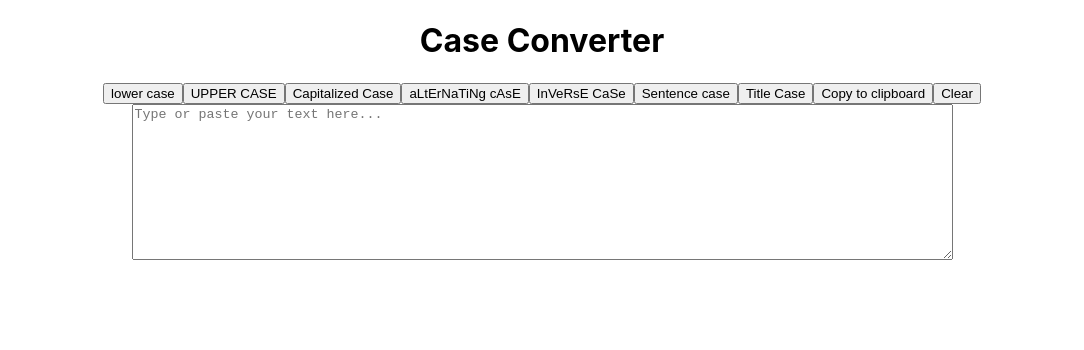
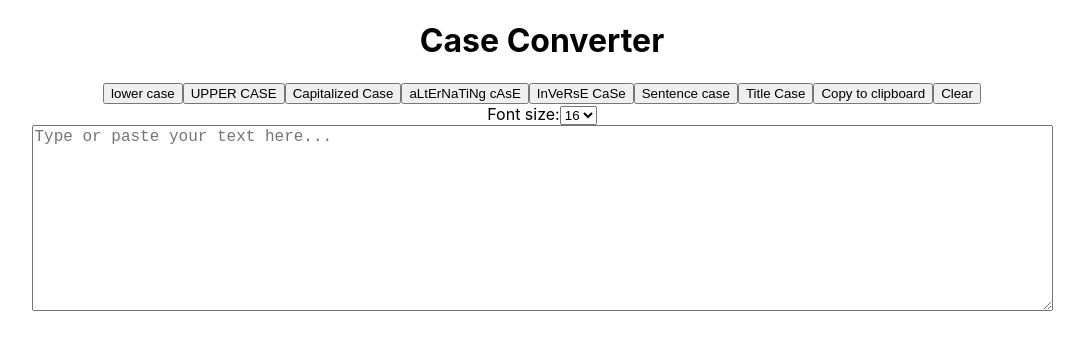
Before and after one commit to katmart93/case-converter-app, a React (Create React App) app: page / in a window 1280 px wide. Shown: the top 350 px of the page, without its empty margins (98-1182 px from the left). Built offline with nearby package versions, Linux system fonts and the light colour scheme.

Commit message:
font size drop-down added

```diff
--- a/src/App.js
+++ b/src/App.js
@@ -9,9 +9,11 @@ import { useState } from "react";
 
 function App() {
   const [text, setText] = useState("");
+  const [fontSize, setFontSize] = useState("16px");
   const [textCopied, setTextCopied] = useState(false);
 
   console.log(text);
+  console.log("font size:", fontSize);
 
   const lowerCase = () => {
     setText(text.toLowerCase());
@@ -28,6 +30,7 @@ function App() {
         .split(" ")
         .map((word) => word.charAt(0).toUpperCase() + word.slice(1))
         .join(" ")
+        .trim()
     );
   };
 
@@ -38,6 +41,7 @@ function App() {
         .split("")
         .map((char, idx) => (idx % 2 === 0 ? char : char.toUpperCase()))
         .join("")
+        .trim()
     );
   };
 
@@ -48,6 +52,7 @@ function App() {
         .split("")
         .map((char, idx) => (idx % 2 ? char : char.toUpperCase()))
         .join("")
+        .trim()
     );
   };
 
@@ -59,6 +64,7 @@ function App() {
         .map((sentence) => sentence.trim())
         .map((sentence) => sentence.charAt(0).toUpperCase() + sentence.slice(1))
         .join(". ")
+        .trim()
     );
   };
 
@@ -97,14 +103,9 @@ function App() {
         }
         return word.charAt(0).toUpperCase() + word.slice(1);
       })
-      .join(" ");
-
-    console.log("from the function:", textArr);
+      .join(" ")
+      .trim();
     setText(textArr);
-  };
-
-  const handleClear = () => {
-    setText("");
   };
 
   return (
@@ -119,11 +120,12 @@ function App() {
         inverseCase={inverseCase}
         titleCase={titleCase}
         text={text}
+        setText={setText}
         textCopied={textCopied}
         setTextCopied={setTextCopied}
-        setText={setText}
+        setFontSize={setFontSize}
       />
-      <Input text={text} setText={setText} />
+      <Input text={text} setText={setText} fontSize={fontSize} />
     </div>
   );
 }
--- a/src/components/Input.jsx
+++ b/src/components/Input.jsx
@@ -1,6 +1,6 @@
 import React from "react";
 
-export default function Input({ text, setText }) {
+export default function Input({ text, setText, fontSize }) {
   return (
     <div className="input">
       <textarea
@@ -10,6 +10,7 @@ export default function Input({ text, setText }) {
         placeholder="Type or paste your text here..."
         onChange={(e) => setText(e.target.value)}
         value={text}
+        style={{ fontSize: `${fontSize}` }}
       ></textarea>
     </div>
   );
--- a/src/components/Options.jsx
+++ b/src/components/Options.jsx
@@ -12,12 +12,14 @@ export default function Options({
   setText,
   textCopied,
   setTextCopied,
+  setFontSize,
 }) {
   setTimeout(() => {
     setTextCopied(false);
   }, 4000);
 
   return (
+    <>
       <div className="options">
         <button onClick={lowerCase}>lower case</button>
         <button onClick={upperCase}>UPPER CASE</button>
@@ -31,5 +33,18 @@ export default function Options({
         </CopyToClipboard>
         <button onClick={() => setText("")}>Clear</button>
       </div>
+      <div className="font-size">
+        <label htmlFor="font">Font size:</label>
+        <select name="font" onChange={(e) => setFontSize(e.target.value)}>
+          <option value="16px">16</option>
+          <option value="18px">18</option>
+          <option value="20px">20</option>
+          <option value="24px">24</option>
+          <option value="26px">26</option>
+          <option value="28px">28</option>
+          <option value="30px">30</option>
+        </select>
+      </div>
+    </>
   );
 }
```
Lines whose indentation alone changed are shown as unchanged.
